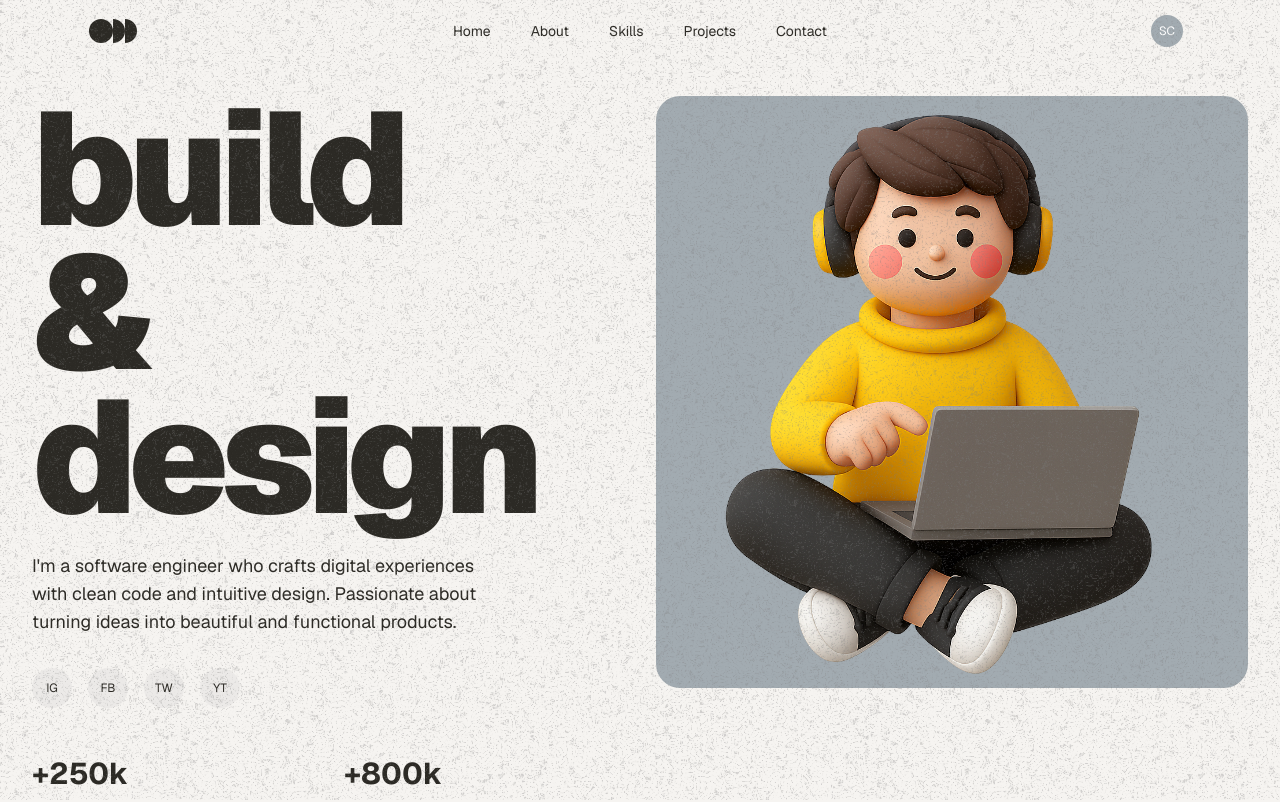
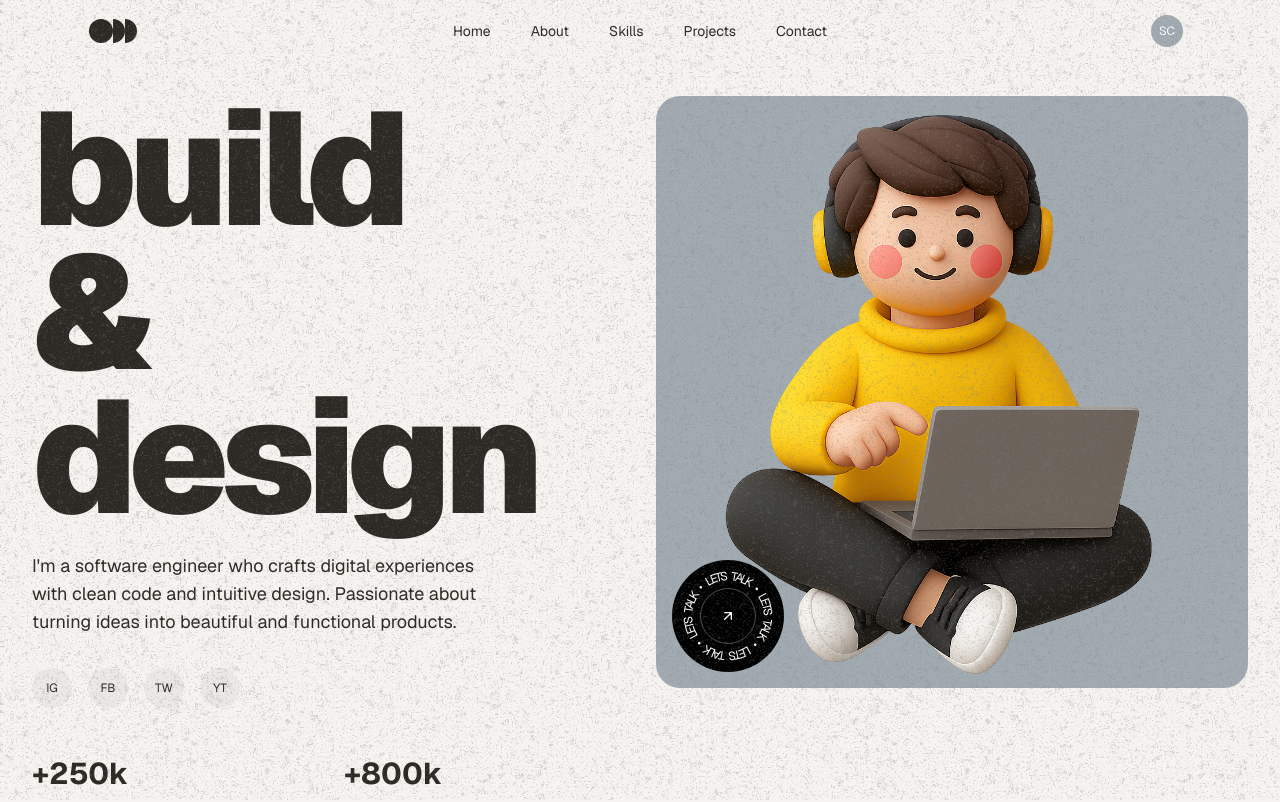
Before and after one commit to echozyr2001/portfolio-demo, a Next.js app: page /example in a window 1280 px wide. Shown: the top 802 px of the page. Built offline with nearby package versions, Linux system fonts and the light colour scheme; a web font is replaced by a local one.

Commit message:
Let's talk circular

```diff
--- a/app/example/page.tsx
+++ b/app/example/page.tsx
@@ -6,6 +6,7 @@ import { Button } from "@/components/ui/button";
 import { Header } from "@/components/sections/Header";
 import { GrainEffect } from "@/components/GrainEffect";
 import { TechStack } from "@/components/sections/TechStack";
+import { SpinningText } from "@/src/components/magicui/spinning-text";
 
 // Color constants for consistent usage
 const COLORS = {
@@ -166,6 +167,43 @@ export default function Home() {
                       className="object-contain w-full"
                       priority
                     />
+
+                    {/* Circular badge in bottom left */}
+                    <div className="absolute bottom-4 left-4 w-28 h-28 rounded-full bg-black text-white flex items-center justify-center">
+                      <div className="w-full h-full relative">
+                        <SpinningText
+                          duration={15}
+                          className="w-full h-full text-xs"
+                          radius={5}
+                        >
+                          LETS TALK • LETS TALK • LETS TALK • LETS TALK •
+                        </SpinningText>
+
+                        {/* Center arrow */}
+                        <div className="absolute inset-0 flex items-center justify-center">
+                          <svg
+                            width="16"
+                            height="16"
+                            viewBox="0 0 24 24"
+                            fill="none"
+                            xmlns="http://www.w3.org/2000/svg"
+                          >
+                            <path
+                              d="M7 17L17 7M17 7H7M17 7V17"
+                              stroke="white"
+                              strokeWidth="2"
+                              strokeLinecap="round"
+                              strokeLinejoin="round"
+                            />
+                          </svg>
+                        </div>
+
+                        {/* Inner circle */}
+                        <div className="absolute inset-0 flex items-center justify-center">
+                          <div className="w-14 h-14 rounded-full border border-white/30"></div>
+                        </div>
+                      </div>
+                    </div>
                   </div>
                 </div>
               </div>
--- /dev/null
+++ b/src/components/magicui/spinning-text.tsx
@@ -0,0 +1,113 @@
+"use client";
+import { cn } from "@/lib/utils";
+import { motion, Transition, Variants } from "motion/react";
+import React, { CSSProperties } from "react";
+
+type SpinningTextProps = {
+  children: string | string[];
+  style?: CSSProperties;
+  duration?: number;
+  className?: string;
+  reverse?: boolean;
+  fontSize?: number;
+  radius?: number;
+  transition?: Transition;
+  variants?: {
+    container?: Variants;
+    item?: Variants;
+  };
+};
+
+const BASE_TRANSITION = {
+  repeat: Infinity,
+  ease: "linear",
+};
+
+const BASE_ITEM_VARIANTS = {
+  hidden: {
+    opacity: 1,
+  },
+  visible: {
+    opacity: 1,
+  },
+};
+
+export function SpinningText({
+  children,
+  duration = 10,
+  style,
+  className,
+  reverse = false,
+  radius = 5,
+  transition,
+  variants,
+}: SpinningTextProps) {
+  if (typeof children !== "string" && !Array.isArray(children)) {
+    throw new Error("children must be a string or an array of strings");
+  }
+
+  if (Array.isArray(children)) {
+    // Validate all elements are strings
+    if (!children.every((child) => typeof child === "string")) {
+      throw new Error("all elements in children array must be strings");
+    }
+    children = children.join("");
+  }
+
+  const letters = children.split("");
+  letters.push(" ");
+
+  const finalTransition = {
+    ...BASE_TRANSITION,
+    ...transition,
+    duration: (transition as { duration?: number })?.duration ?? duration,
+  };
+
+  const containerVariants = {
+    visible: { rotate: reverse ? -360 : 360 },
+    ...variants?.container,
+  };
+
+  const itemVariants = {
+    ...BASE_ITEM_VARIANTS,
+    ...variants?.item,
+  };
+
+  return (
+    <motion.div
+      className={cn("relative", className)}
+      style={{
+        ...style,
+      }}
+      initial="hidden"
+      animate="visible"
+      variants={containerVariants}
+      transition={finalTransition}
+    >
+      {letters.map((letter, index) => (
+        <motion.span
+          aria-hidden="true"
+          key={`${index}-${letter}`}
+          variants={itemVariants}
+          className="absolute left-1/2 top-1/2 inline-block"
+          style={
+            {
+              "--index": index,
+              "--total": letters.length,
+              "--radius": radius,
+              transform: `
+                  translate(-50%, -50%)
+                  rotate(calc(360deg / var(--total) * var(--index)))
+                  translateY(calc(var(--radius, 5) * -1ch))
+                `,
+              transformOrigin: "center",
+            } as React.CSSProperties
+          }
+        >
+          {letter}
+        </motion.span>
+      ))}
+      <span className="sr-only">{children}</span>
+    </motion.div>
+  );
+}
```
Also changed, not shown: public/bibibai2.png (added).
